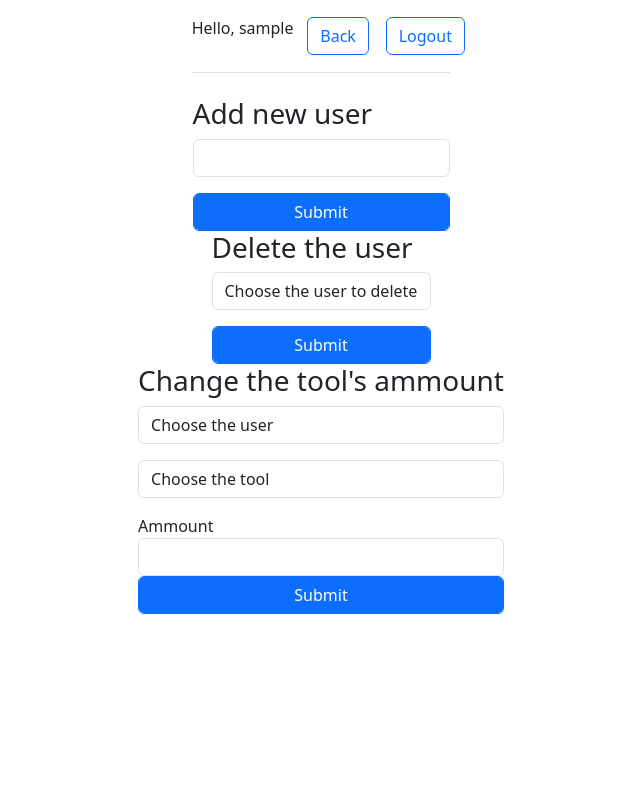
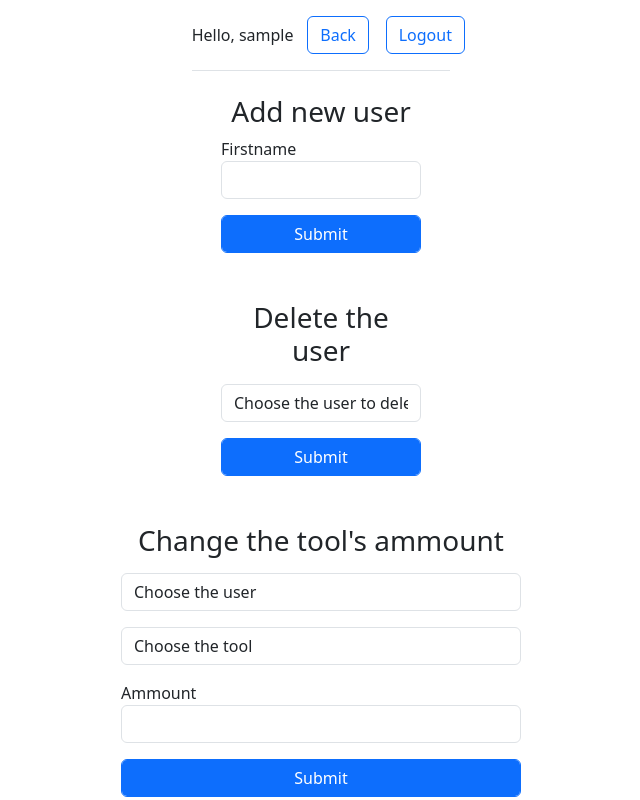
Before and after one commit to kiselz/tool-management, a Flask app: page /menu/manage_employees in a window 1280 px wide. Shown: the whole page, without its empty margins (319-959 px from the left). Run offline with Flask 3, Linux system fonts and the light colour scheme; a user stored in the database is signed in; data comes from the database, SQL or seed files in the repository; both versions use the stored data as it was after the commit.

Commit message:
redesign of pages

```diff
--- a/src/server/blueprints/menu.py
+++ b/src/server/blueprints/menu.py
@@ -37,11 +37,13 @@ def show_my_tools():
 
     db = get_db()
     user_tools = get_user_tools(db, current_user)
+    sum_tools = sum(user_tool['ammount'] for user_tool in user_tools)
     tools = get_tools(db)
 
     return render_template('menu/my_tools.html',
                             current_user=current_user,
                             user_tools=user_tools,
+                            sum_tools=sum_tools,
                             tools=tools,
                            )
 
--- a/src/server/templates/admin/manage_employees.html
+++ b/src/server/templates/admin/manage_employees.html
@@ -2,7 +2,7 @@
 
 {% block header %}
 <header class="d-flex flex-wrap align-items-center justify-content-center justify-content-md-between py-3 mb-4 border-bottom">
-    <p>Hello, {{ current_user }}</p>
+    <p class="m-0">Hello, {{ current_user }}</p>
     <div class="col-md-3 text-end">
         <a href="{{ url_for('menu.show_menu') }}" class="text-decoration-none">
             <button type="button" class="btn btn-outline-primary me-2">Back</button>
@@ -17,14 +17,16 @@
 {% endblock %}
 
 {% block content %}
-<form method="POST" id="addUserForm">
-    <h3 class="text-align-center">Add new user</h3>
+<section class="content d-flex w-100 gap-5 flex-column align-items-center justify-content-start justify-self-center">
+    <form method="POST" id="addUserForm" style="width: 200px;">
+        <h3 class="text-center">Add new user</h3>
+        <label for="addUserName">Firstname</label>
         <input type="text" id="addUserName" class="form-control mb-3" required>
         <input type="submit" class="form-control btn btn-primary" value="Submit">
     </form>
 
-<form method="POST" id="deleteUserForm">
-    <h3 class="text-align-center">Delete the user</h3>
+    <form method="POST" id="deleteUserForm" style="width: 200px;">
+        <h3 class="text-center mb-3">Delete the user</h3>
         <select name="" class="form-control mb-3" id="deleteUserSelect" required>
             <option selected disabled value="">Choose the user to delete</option>
             {% for user in users %}
@@ -35,10 +37,10 @@
         </select>
         <input type="submit" class="form-control btn btn-primary" value="Submit">
     </form>
-<form method="POST" id="userToolForm">
-    <h3 class="text-align-center">Change the tool's ammount</h3>
+    <form method="POST" id="userToolForm" style="width: 400px;">
+        <h3 class="text-center mb-3">Change the tool's ammount</h3>
         <select name="user" class="form-control mb-3" id="userToolFirstname" required>
-        <option selected disabled value="">Choose the user</option>
+            <option selected disabled value="" class="mb-3">Choose the user</option>
             {% for user in users %}
                 {% if not user['admin_rights'] %}
                     <option value="{{ user['firstname'] }}">{{ user['firstname'] }}</option>
@@ -46,13 +48,13 @@
             {% endfor %}
         </select>
         <select name="tool" class="form-control mb-3" id="userToolName" required>
-        <option selected disabled value="">Choose the tool</option>
+            <option selected disabled value="" class="mb-3">Choose the tool</option>
             {% for tool in tools %}
                 <option value="{{ tool['toolname'] }}">{{ tool['toolname'] }}</option>
             {% endfor %}
         </select>
         <label for="userToolAmmount">Ammount</label>
-    <input type="number" id="userToolAmmount" class="form-control" min="0">
+        <input type="number" id="userToolAmmount" class="form-control mb-3" min="0">
         <input type="submit" class="form-control btn btn-primary" value="Submit">
     </form>
 
@@ -62,4 +64,5 @@
         var URL_API_CHANGE_AMMOUNT = "{{ url_for('api.change_tool_ammount') }}";
     </script>
     <script src="{{ url_for('static', filename='manage_employees.js') }}"></script>
+</section>
 {% endblock %}
--- a/src/server/templates/base.html
+++ b/src/server/templates/base.html
@@ -9,16 +9,15 @@
         <link href="https://cdn.jsdelivr.net/npm/bootstrap@5.3.1/dist/css/bootstrap.min.css" rel="stylesheet" integrity="sha384-4bw+/aepP/YC94hEpVNVgiZdgIC5+VKNBQNGCHeKRQN+PtmoHDEXuppvnDJzQIu9" crossorigin="anonymous">
     </head>
 
-    <body class="d-flex flex-column align-items-center">
+    <body class="d-flex flex-column align-items-center" style="width: 100vw; height: 100vh">
         <header class="">
             {% block header %}{% endblock %}
         </header>
-        <section class="content d-flex w-100 m-auto flex-column align-items-center justify-content-center justify-self-center">
-            {% block content %}{% endblock %}
-        </section>
+
+        {% block content %}{% endblock %}
 
         <div aria-live="polite" aria-atomic="true" class="" style="">
-            <div class="toast me-1 mb-3" style="position: absolute; bottom: 0; right: 0;">
+            <div class="toast me-1 mt-3" style="position: absolute; top: 0; right: 0;">
                 <div class="toast-header">
                 <strong class="mr-auto">Tool Management</strong>
                 </div>
```
Also changed, not shown: src/server/templates/admin/manage_tools.html (+11 -10 lines), src/server/templates/login/login.html (+8 -3 lines), src/server/templates/menu/main.html (+8 -6 lines), src/server/templates/menu/my_tools.html (+7 -5 lines), src/server/templates/menu/overview.html (+8 -2 lines), src/database/database.db. Lines whose indentation alone changed are shown as unchanged.
